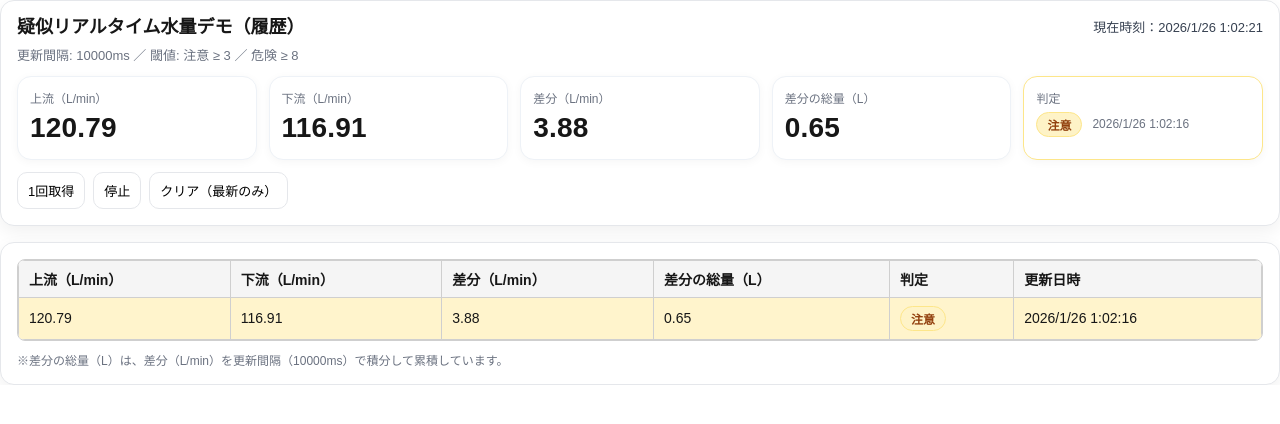
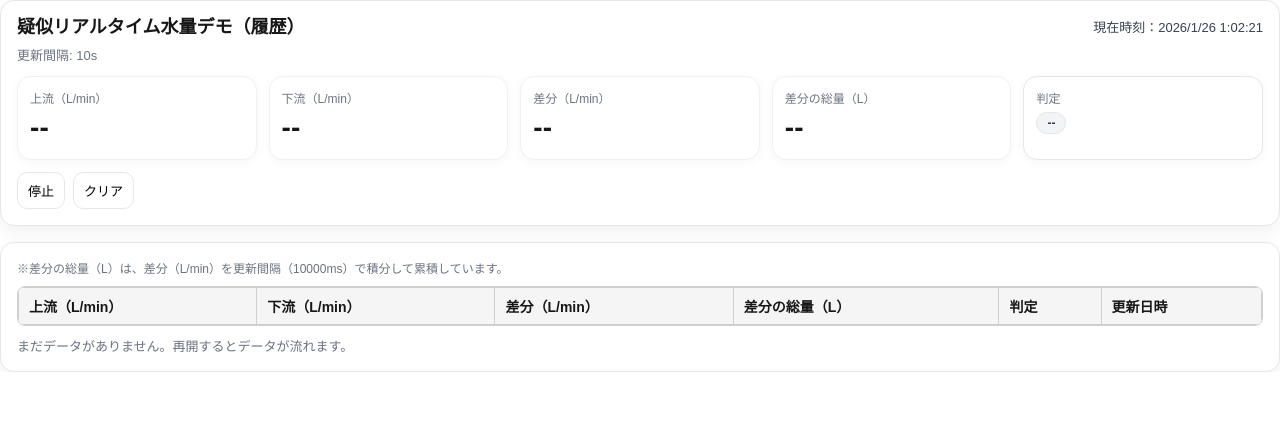
Before and after one commit to Kinopi0214/sinkhole-detection-app, a Next.js app: page / in a window 1280 px wide. Shown: the top 424 px of the page. Built offline with nearby package versions, Linux system fonts and the light colour scheme.

Commit message:
Add total water volume column

```diff
--- a/src/components/WaterDemo.module.css
+++ b/src/components/WaterDemo.module.css
@@ -161,3 +161,17 @@
 .kpiTone_neutral {
   border-color: #e5e7eb;
 }
+
+/* ✅ 表の上の注釈 */
+.tableNote {
+  font-size: 12px;
+  color: #6b7280;
+  margin-bottom: 10px;
+}
+
+/* ✅ 空のときの案内 */
+.emptyHint {
+  margin-top: 10px;
+  font-size: 13px;
+  color: #6b7280;
+}
--- a/src/components/WaterDemo.tsx
+++ b/src/components/WaterDemo.tsx
@@ -12,13 +12,21 @@ type Row = WaterReading & {
 };
 
 type RowWithTotal = Row & {
-  totalDiffL: number; // ✅ 差分総量（L）＝差分(L/min)を時間積分した累積
+  totalDiffL: number; // 差分総量（L）＝差分(L/min)を時間積分した累積
 };
 
 function numEnv(key: string, fallback: number) {
   const v = process.env[key];
   const n = v ? Number(v) : NaN;
   return Number.isFinite(n) ? n : fallback;
+}
+
+function formatInterval(intervalMs: number) {
+  // 10000ms -> 10s のように表示したい
+  // 端数が出る可能性もあるので、必要なら小数も許容
+  const s = intervalMs / 1000;
+  const text = Number.isInteger(s) ? `${s}s` : `${s.toFixed(1)}s`;
+  return text;
 }
 
 function riskLabel(risk: RiskLevel) {
@@ -39,8 +47,7 @@ export default function WaterDemo() {
 
   const maxRows = 300;
 
-  // ✅ 1ステップ分の体積換算係数
-  // diff(L/min) × (intervalMs/60000) = L
+  // 1ステップ分の体積換算係数：diff(L/min) × (intervalMs/60000) = L
   const stepMinutes = intervalMs / 60000;
 
   const provider = useMemo(
@@ -59,12 +66,8 @@ export default function WaterDemo() {
 
   const [running, setRunning] = useState(true);
 
-  const [rows, setRows] = useState<Row[]>(() => {
-    const first = provider.next();
-    const diff = calcDiff(first);
-    const risk = judgeRisk(diff, warnDiff, dangerDiff);
-    return [{ ...first, diff, risk }];
-  });
+  // ✅ 初期は空（0から開始）
+  const [rows, setRows] = useState<Row[]>([]);
 
   const appendOne = () => {
     const r = provider.next();
@@ -107,6 +110,8 @@ export default function WaterDemo() {
 
   const latestTone = latest ? riskTone(latest.risk) : "neutral";
 
+  const noteText = `※差分の総量（L）は、差分（L/min）を更新間隔（${intervalMs}ms）で積分して累積しています。`;
+
   return (
     <div className={styles.page}>
       {/* 上部：カード領域 */}
@@ -114,9 +119,9 @@ export default function WaterDemo() {
         <div className={styles.header}>
           <div>
             <div className={styles.title}>疑似リアルタイム水量デモ（履歴）</div>
-            <div className={styles.sub}>
-              更新間隔: {intervalMs}ms ／ 閾値: 注意 ≥ {warnDiff} ／ 危険 ≥ {dangerDiff}
-            </div>
+
+            {/* ✅ 閾値の表示を削除し、ms→s表示 */}
+            <div className={styles.sub}>更新間隔: {formatInterval(intervalMs)}</div>
           </div>
           <div className={styles.now}>現在時刻：{new Date(now).toLocaleString("ja-JP")}</div>
         </div>
@@ -155,23 +160,28 @@ export default function WaterDemo() {
           </div>
         </div>
 
+        {/* ✅ ボタン：1回取得を削除、クリアを「0から開始」に */}
         <div className={styles.controls}>
-          <button className={styles.btn} onClick={appendOne}>
-            1回取得
-          </button>
-
           <button className={styles.btn} onClick={() => setRunning((v) => !v)}>
             {running ? "停止" : "再開"}
           </button>
 
-          <button className={styles.btn} onClick={() => setRows((prev) => prev.slice(-1))}>
-            クリア（最新のみ）
+          <button
+            className={styles.btn}
+            onClick={() => {
+              setRows([]); // ✅ 0から
+            }}
+          >
+            クリア
           </button>
         </div>
       </div>
 
       {/* 下部：テーブル */}
       <div className={styles.panel}>
+        {/* ✅ 注釈を表の上部に移動 */}
+        <div className={styles.tableNote}>{noteText}</div>
+
         <div className="excel-wrap">
           <table className="excel-table">
             <thead>
@@ -197,10 +207,7 @@ export default function WaterDemo() {
                     <td>{r.upstream.toFixed(2)}</td>
                     <td>{r.downstream.toFixed(2)}</td>
                     <td>{r.diff.toFixed(2)}</td>
-
-                    {/* ✅ 体積（L） */}
                     <td>{r.totalDiffL.toFixed(2)}</td>
-
                     <td>
                       <span className={`${styles.badge} ${styles[`badge_${tone}`]}`}>
                         {riskLabel(r.risk)}
@@ -214,10 +221,10 @@ export default function WaterDemo() {
           </table>
         </div>
 
-        {/* 参考：計算の前提を小さく表示（発表で突っ込まれた時の保険） */}
-        <div style={{ marginTop: 10, fontSize: 12, color: "#6b7280" }}>
-          ※差分の総量（L）は、差分（L/min）を更新間隔（{intervalMs}ms）で積分して累積しています。
-        </div>
+        {/* 0件のときの案内（見栄え用） */}
+        {rowsWithTotalDiff.length === 0 && (
+          <div className={styles.emptyHint}>まだデータがありません。再開するとデータが流れます。</div>
+        )}
       </div>
     </div>
   );
```
